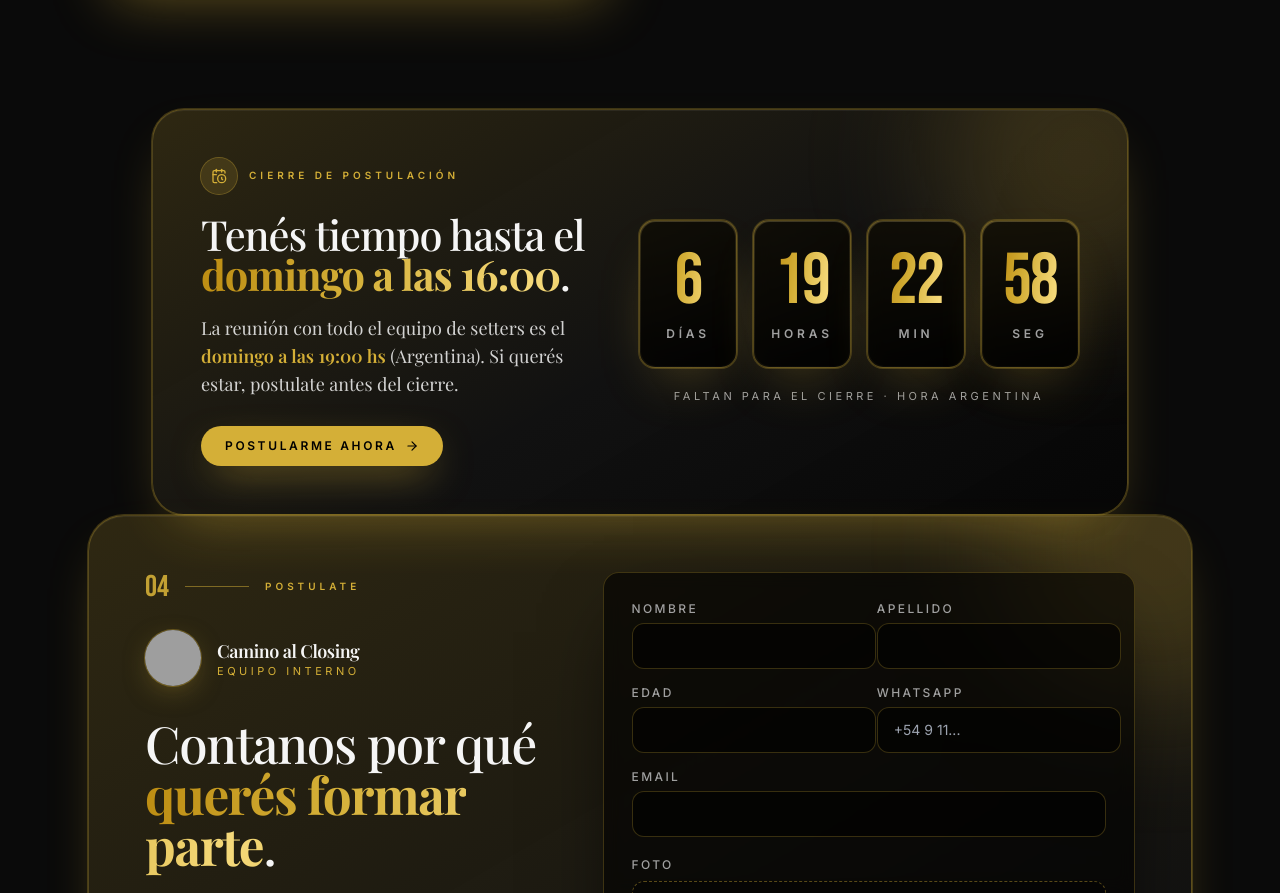
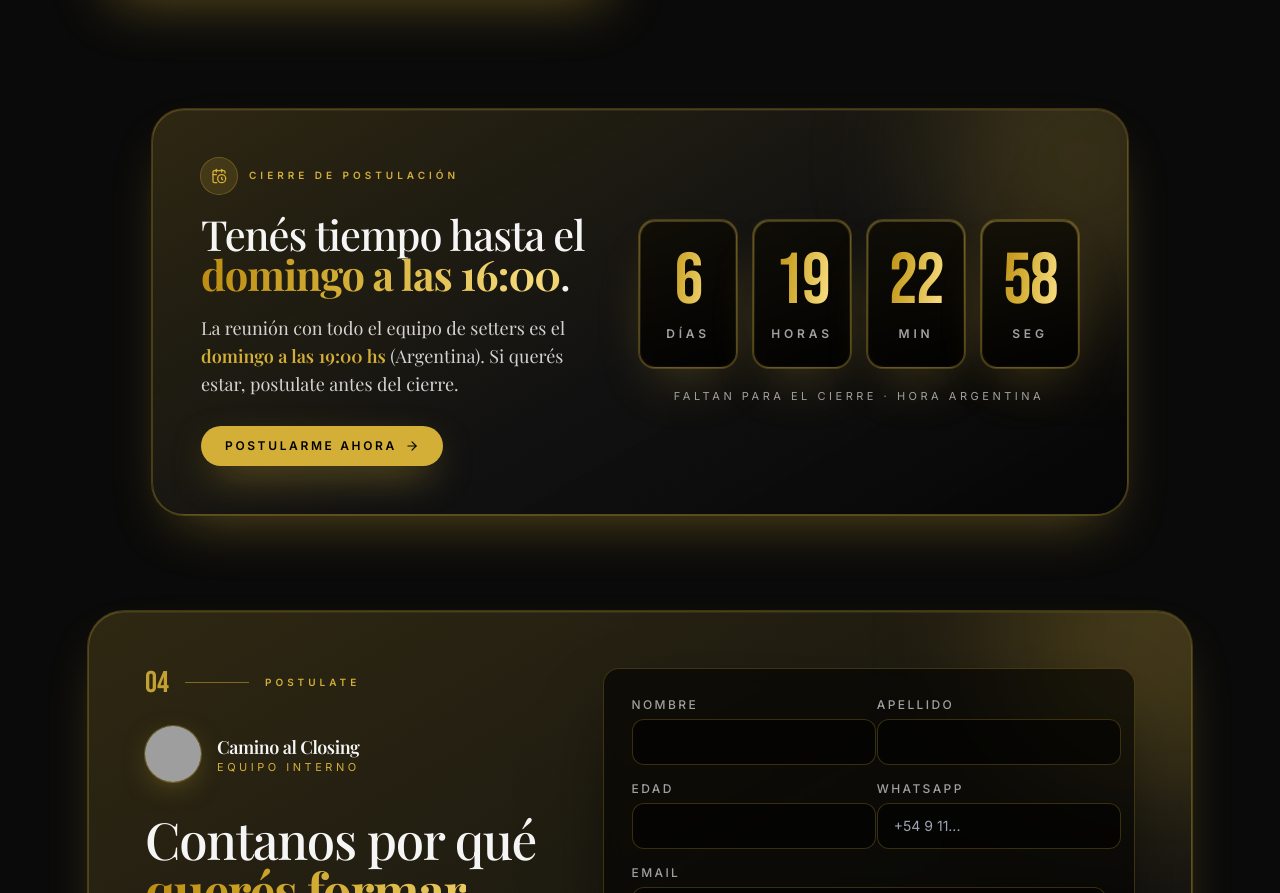
Before and after one commit to diegodasilva272013-commits/lanzamiento_camino_al_closing, a Next.js app: page /reclutamiento in a window 1280 px wide. Shown: the part 2812-3705 px from the top of the page. Built offline with nearby package versions, Linux system fonts and the light colour scheme; grey boxes are pictures that could not be loaded; a web font is replaced by a local one.

Commit message:
Add bottom spacing between countdown and postulate sections

```diff
--- a/app/reclutamiento/page.tsx
+++ b/app/reclutamiento/page.tsx
@@ -373,7 +373,7 @@ export default function ReclutamientoPage() {
       </section>
 
       {/* COUNTDOWN */}
-      <section className="relative z-10 mx-auto max-w-5xl px-4 pt-4 sm:px-6">
+      <section className="relative z-10 mx-auto max-w-5xl px-4 pb-16 pt-4 sm:px-6 lg:pb-24">
         <div className="relative overflow-hidden rounded-[2rem] border border-[rgba(212,175,55,0.32)] bg-[linear-gradient(150deg,rgba(212,175,55,0.18),rgba(255,255,255,0.03)_55%,rgba(0,0,0,0.4))] p-7 sm:p-10 lg:p-12 gold-border-glow">
           <div
             aria-hidden
```
